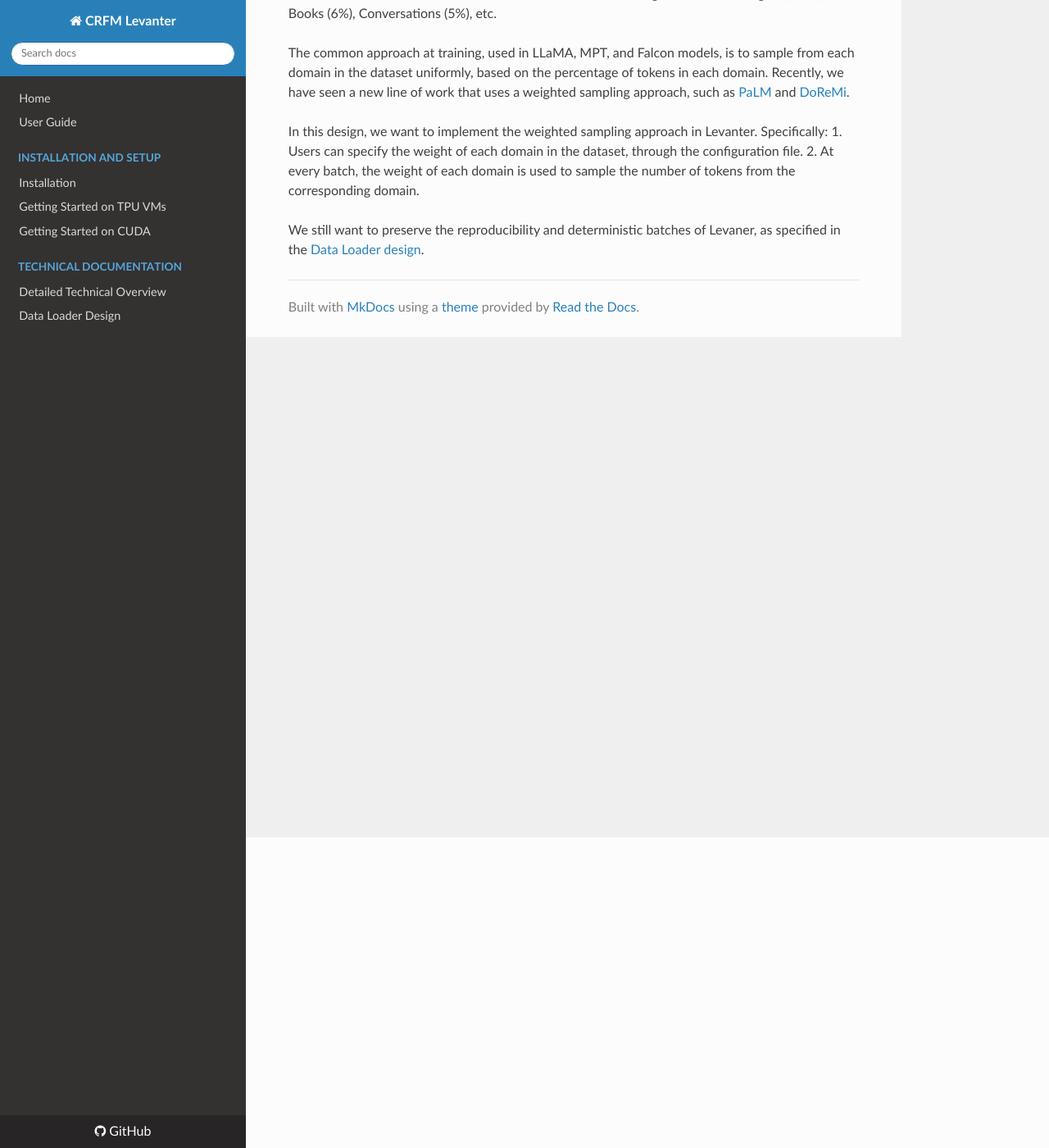
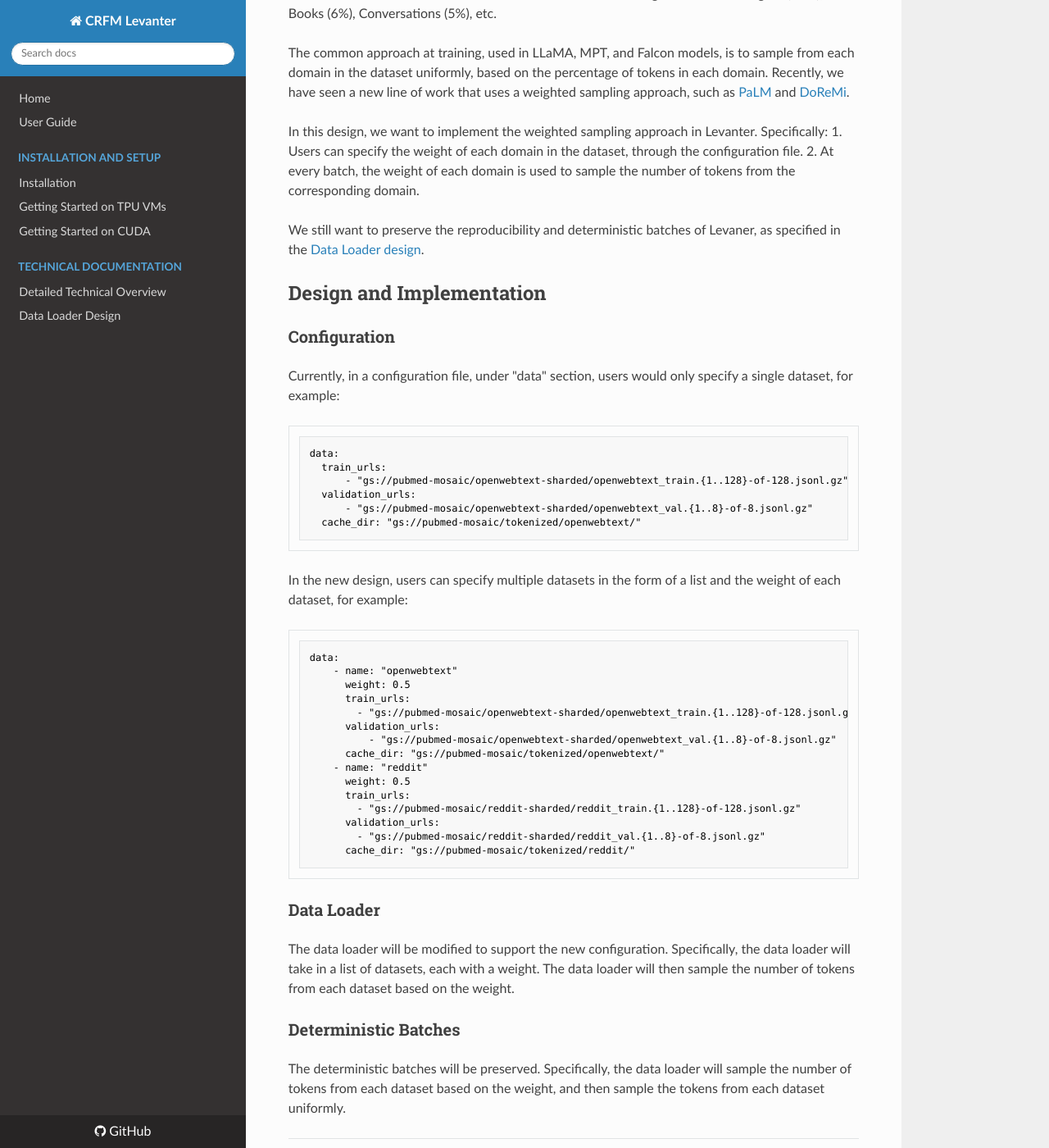
Before and after one commit to stanford-crfm/levanter, an MkDocs documentation site: the page built from docs/design/Multiple-Data-Mixture.md, in a window 1280 px wide and 1400 px high, scrolled down 379 px. Shown: the whole window at 82% size. Built offline with MkDocs 1.6.1, drawn with Linux system fonts in a browser that asks for light colours.

Commit message:
add more design

````diff
--- a/docs/design/Multiple-Data-Mixture.md
+++ b/docs/design/Multiple-Data-Mixture.md
@@ -19,7 +19,52 @@ of work that uses a weighted sampling approach, such as [PaLM](https://arxiv.org
 
 In this design, we want to implement the weighted sampling approach in Levanter. Specifically:
 1. Users can specify the weight of each domain in the dataset, through the configuration file.
-2. At every batch, the weight of each domain is used to sample the number of tokens from the corresponding domain.
+2. At every batch, the weight of each domain is used to sample the number of tokens from the
+corresponding domain.
 
 We still want to preserve the reproducibility and deterministic batches of Levaner, as specified in the
 [Data Loader design](Data-Loader-Design.md).
+
+## Design and Implementation
+### Configuration
+Currently, in a configuration file, under "data" section, users would only specify a single dataset,
+for example:
+
+```yaml
+data:
+  train_urls:
+      - "gs://pubmed-mosaic/openwebtext-sharded/openwebtext_train.{1..128}-of-128.jsonl.gz"
+  validation_urls:
+      - "gs://pubmed-mosaic/openwebtext-sharded/openwebtext_val.{1..8}-of-8.jsonl.gz"
+  cache_dir: "gs://pubmed-mosaic/tokenized/openwebtext/"
+```
+
+In the new design, users can specify multiple datasets in the form of a list and the weight of each
+dataset, for example:
+
+```yaml
+data:
+    - name: "openwebtext"
+      weight: 0.5
+      train_urls:
+        - "gs://pubmed-mosaic/openwebtext-sharded/openwebtext_train.{1..128}-of-128.jsonl.gz"
+      validation_urls:
+          - "gs://pubmed-mosaic/openwebtext-sharded/openwebtext_val.{1..8}-of-8.jsonl.gz"
+      cache_dir: "gs://pubmed-mosaic/tokenized/openwebtext/"
+    - name: "reddit"
+      weight: 0.5
+      train_urls:
+        - "gs://pubmed-mosaic/reddit-sharded/reddit_train.{1..128}-of-128.jsonl.gz"
+      validation_urls:
+        - "gs://pubmed-mosaic/reddit-sharded/reddit_val.{1..8}-of-8.jsonl.gz"
+      cache_dir: "gs://pubmed-mosaic/tokenized/reddit/"
+```
+
+### Data Loader
+The data loader will be modified to support the new configuration. Specifically, the data loader will
+take in a list of datasets, each with a weight. The data loader will then sample the number of tokens
+from each dataset based on the weight.
+
+### Deterministic Batches
+The deterministic batches will be preserved. Specifically, the data loader will sample the number of
+tokens from each dataset based on the weight, and then sample the tokens from each dataset uniformly.
````
